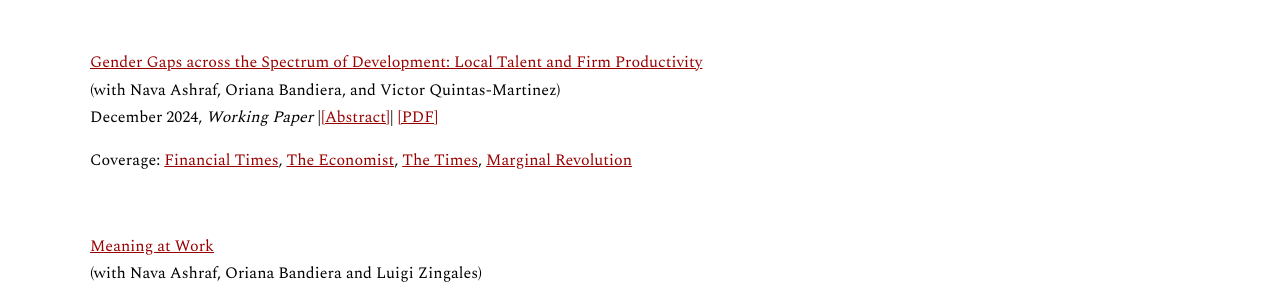
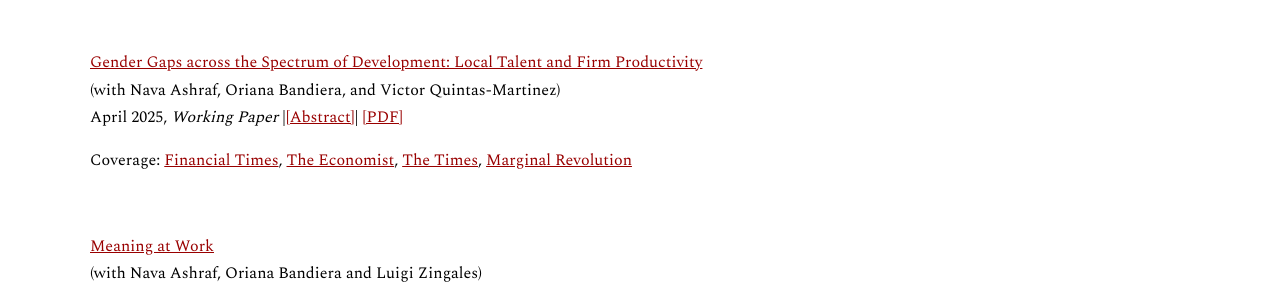
Before and after one commit to virginiaminni/virginiaminni.github.io, a Jekyll site: the page built from research.md, in a window 1280 px wide. Shown: the part 634-926 px from the top of the page. Built offline with Jekyll 4.4.1, drawn with Linux system fonts in a browser that asks for light colours.

Commit message:
Update research.md

```diff
--- a/research.md
+++ b/research.md
@@ -24,7 +24,7 @@ Coverage: <a href="https://www.thevisiblehand.uk/episodes/episode-54" target="_b
 
 <a href="/assets/files/ABMQ Gaps.pdf" target="_blank" rel="noopener noreferrer">Gender Gaps across the Spectrum of Development: Local Talent and Firm Productivity</a> <br>
 (with Nava Ashraf, Oriana Bandiera, and Victor Quintas-Martinez)
-December 2024, *Working Paper* |<a href="#" class="toggle-abstract" data-target="abstract-3" style="text-decoration: underline; color: #990000;">[Abstract]</a>| <a href="/assets/files/ABMQ Gaps.pdf" target="_blank" rel="noopener noreferrer">[PDF]</a>
+April 2025, *Working Paper* |<a href="#" class="toggle-abstract" data-target="abstract-3" style="text-decoration: underline; color: #990000;">[Abstract]</a>| <a href="/assets/files/ABMQ Gaps.pdf" target="_blank" rel="noopener noreferrer">[PDF]</a>
 
 
 Coverage:  <a href="https://www.ft.com/content/83751e6c-544c-4a16-851a-e05f18506afa" target="_blank" rel="noopener noreferrer">Financial Times</a>, <a href="https://www.economist.com/britain/2022/06/30/british-child-care-is-expensive" target="_blank" rel="noopener noreferrer">The Economist</a>, <a href="https://www.thetimes.com/business-money/economics/article/a-man-cant-fix-childcare-only-a-woman-can-n7lj9nn0p?region=global" target="_blank" rel="noopener noreferrer">The Times</a>,  <a href="https://marginalrevolution.com/marginalrevolution/2023/05/gender-roles-and-the-misallocation-of-labour-across-countries.html" target="_blank" rel="noopener noreferrer">Marginal Revolution</a>
```
